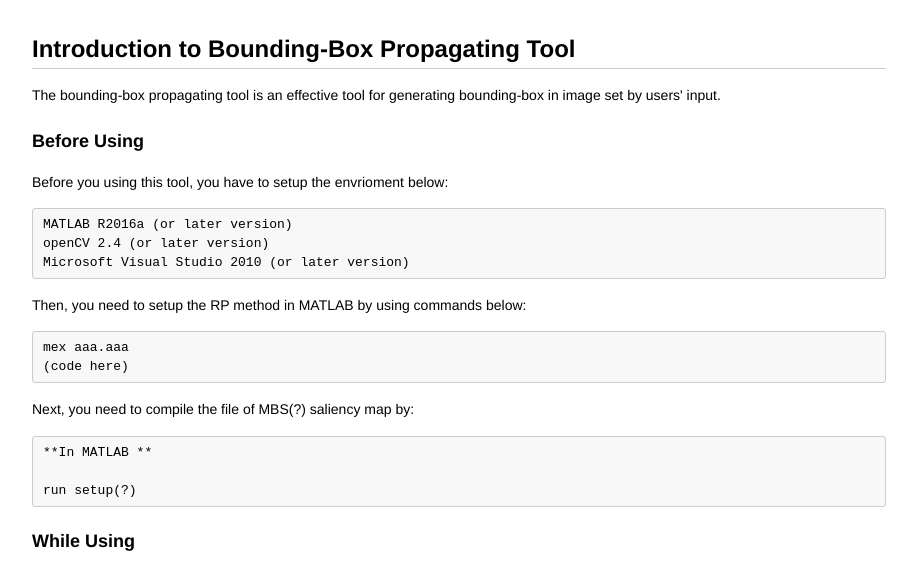
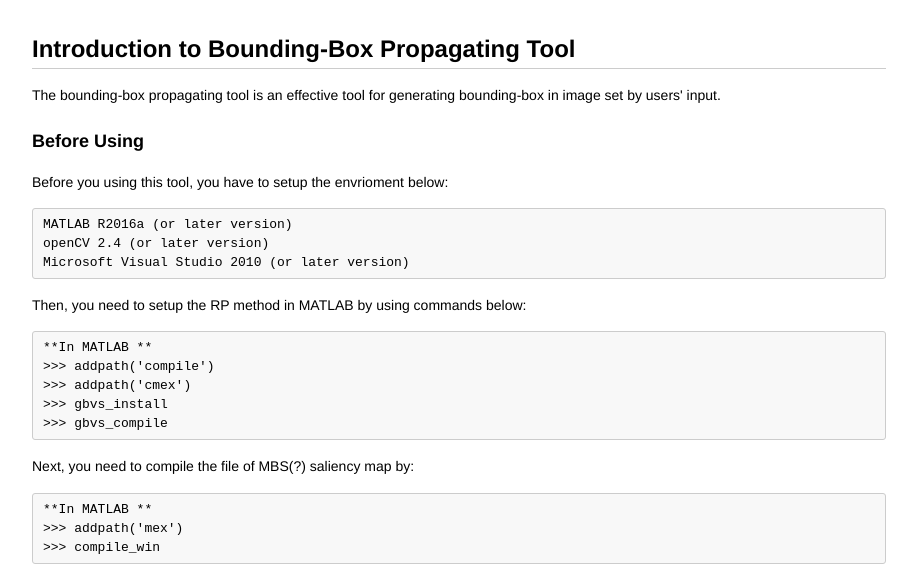
Before and after one commit to zwm0426/bboxTool, a plain HTML site: page index.html in a window 1280 px wide. Shown: the top 568 px of the page, without its empty margins (181-1098 px from the left). Drawn offline with Linux system fonts and the light colour scheme.

Commit message:
Change some words

```diff
--- a/index.html
+++ b/index.html
@@ -342,14 +342,17 @@
 
 <p>Then, you need to setup the RP method in MATLAB by using commands below:</p>
 
-<div><pre><code class="language-none">mex aaa.aaa
-(code here)</code></pre></div>
+<div><pre><code class="language-none">**In MATLAB **
+&gt;&gt;&gt; addpath(&#39;compile&#39;)
+&gt;&gt;&gt; addpath(&#39;cmex&#39;)
+&gt;&gt;&gt; gbvs_install
+&gt;&gt;&gt; gbvs_compile</code></pre></div>
 
 <p>Next, you need to compile the file of MBS(?) saliency map by: </p>
 
 <div><pre><code class="language-none">**In MATLAB **
-
-run setup(?)</code></pre></div>
+&gt;&gt;&gt; addpath(&#39;mex&#39;)
+&gt;&gt;&gt; compile_win</code></pre></div>
 
 <h3 id="toc_2">While Using</h3>
 
```
Also changed, not shown: 1 other file.
